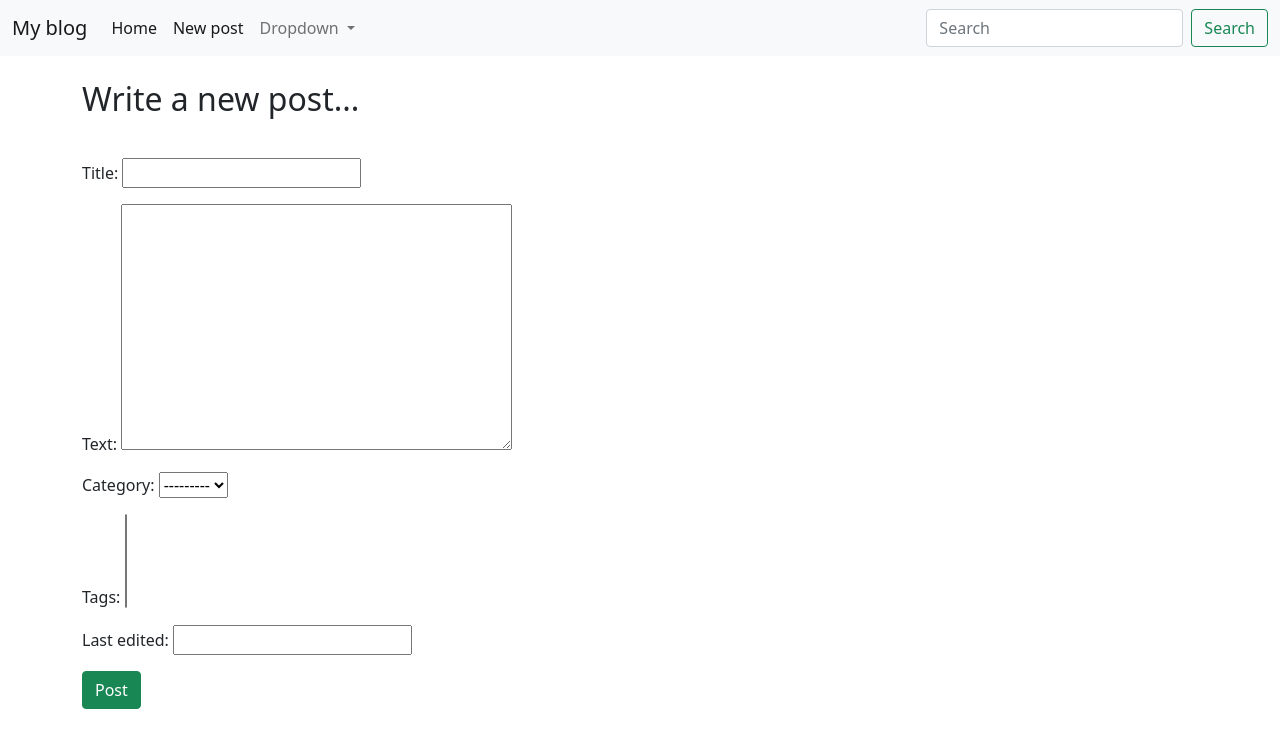
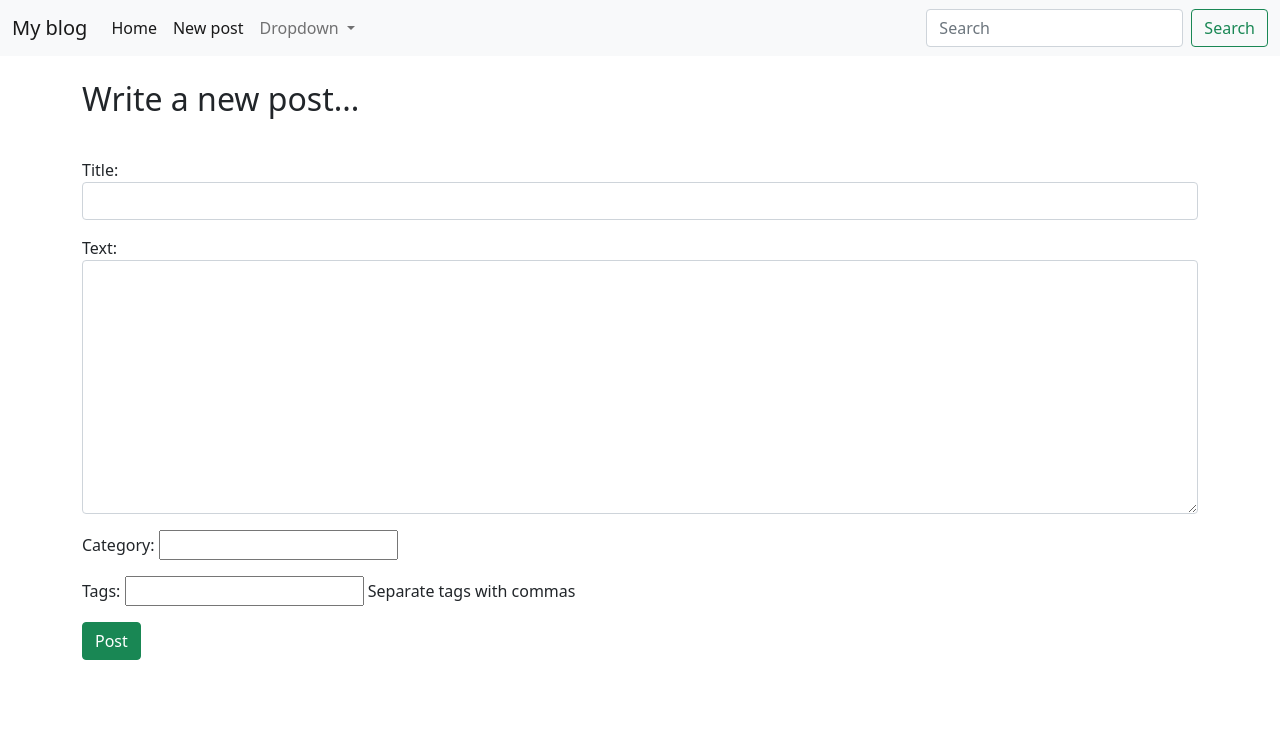
Before and after one commit to Sir-Jude/Blog, a Django app: page /blog/new/ in a window 1280 px wide. Shown: the top 748 px of the page. Run offline with Django 5.2, Linux system fonts and the light colour scheme; data that the repository does not hold is empty.

Commit message:
Improve new post form style and fix bugs
detail.html:
- fix bug preventing input of category and tags.
- add front-end visualization for category and tags.

new_post.html:
- add Bootstrap styling to the form with <div class='form-group'>.

forms.py:
- create file form.py
- create form customization for NewPostForm.

views.py:
- integrate NewPostForm into the view.
- add get_success_url() method to redirect users to blog:detail.

```diff
--- /dev/null
+++ b/blog/forms.py
@@ -0,0 +1,55 @@
+from django import forms
+from .models import Post, Category, Tag
+
+
+class NewPostForm(forms.ModelForm):
+    # Allow input of category name as text
+    category = forms.CharField(max_length=50, required=False)
+    # Allow input of tags as comma-separated values
+    tags = forms.CharField(
+        max_length=255, required=False, help_text="Separate tags with commas"
+    )
+
+    class Meta:
+        model = Post
+        fields = ("title", "text", "category", "tags")
+
+        widgets = {
+            "title": forms.TextInput(attrs={"class": "form-control"}),
+            "text": forms.Textarea(attrs={"class": "form-control"}),
+            "category": forms.TextInput(attrs={"class": "form-control"}),
+            "tags": forms.TextInput(attrs={"class": "form-control"}),
+        }
+
+    def clean_category(self):
+        # Retrieves the cleaned data from the category field
+        #   removing any leading or trailing whitespace
+        category_name = self.cleaned_data.get("category", "").strip()
+        # If author of the post provides a category...
+        if category_name:
+            # ...fetch it from DB or create it if not exist yet...
+            category, _ = Category.objects.get_or_create(name=category_name)
+            return category
+        return None
+
+    def clean_tags(self):
+        # Retrieves the cleaned data from the tags field
+        tags_string = self.cleaned_data.get("tags", "")
+        # Split it in individual tag names using "," and trims any whitespace
+        tag_names = [tag.strip() for tag in tags_string.split(",") if tag.strip()]
+        return tag_names
+
+    def save(self, commit=True):
+        # Save post instance first
+        post = super().save(commit=False)
+
+        if commit:
+            post.save()
+
+        # Handle tags separately (after the post is saved to get a post ID)
+        tags = self.cleaned_data.get("tags")
+        for tag_name in tags:
+            tag, _ = Tag.objects.get_or_create(name=tag_name)
+            post.tags.add(tag)
+
+        return post
--- a/blog/templates/blog/new_post.html
+++ b/blog/templates/blog/new_post.html
@@ -3,6 +3,7 @@
   New post
 {% endblock title %}
 {% block content %}
+  <div class="form-group">
     <form method="POST">
       {% csrf_token %}
       <fieldset>
@@ -12,4 +13,5 @@
       </fieldset>
       <button type="submit" class="btn btn-success">Post</button>
     </form>
+  </div>
 {% endblock content %}
--- a/blog/views.py
+++ b/blog/views.py
@@ -1,9 +1,10 @@
 from django.http import HttpResponseRedirect
 from django.shortcuts import get_object_or_404
-from django.urls import reverse
+from django.urls import reverse_lazy
 from django.utils import timezone
 from django.views import generic
 
+from .forms import NewPostForm
 from .models import Category, Tag, Post, Comment
 
 # Create your views here.
@@ -38,9 +39,25 @@ class DetailView(generic.DetailView):
 
 class NewPostView(generic.CreateView):
     model = Post
+    form_class = NewPostForm
     template_name = "blog/new_post.html"
-    fields = "__all__"
 
+    def get_success_url(self):
+        """
+        Returns the URL to redirect to after a successful form submission.
+
+        This method uses "reverse_lazy" instead of "reverse" to defer the
+        URL resolution until after the object has been created and has a#
+        primary key (`pk`).
+
+        Returns:
+            str: The URL to the detail view of the created post.
+        """
+        return reverse_lazy("blog:detail", args=[self.object.pk])
+
+    def form_valid(self, form):
+        # You can add any extra logic here before the form is saved if needed
+        return super().form_valid(form)
 
 
 class CommentView(generic.DetailView):
@@ -50,5 +67,5 @@ class CommentView(generic.DetailView):
     def write(request, post_id):
         post = get_object_or_404(Post, pk=post_id)
 
-    def edit (request, post_id):
+    def edit(request, post_id):
         post = get_object_or_404(Post, pk=post_id)
```
Also changed, not shown: blog/templates/blog/detail.html (+9 -0 lines), blog/models.py (line endings or trailing spaces). Lines whose indentation alone changed are shown as unchanged.
